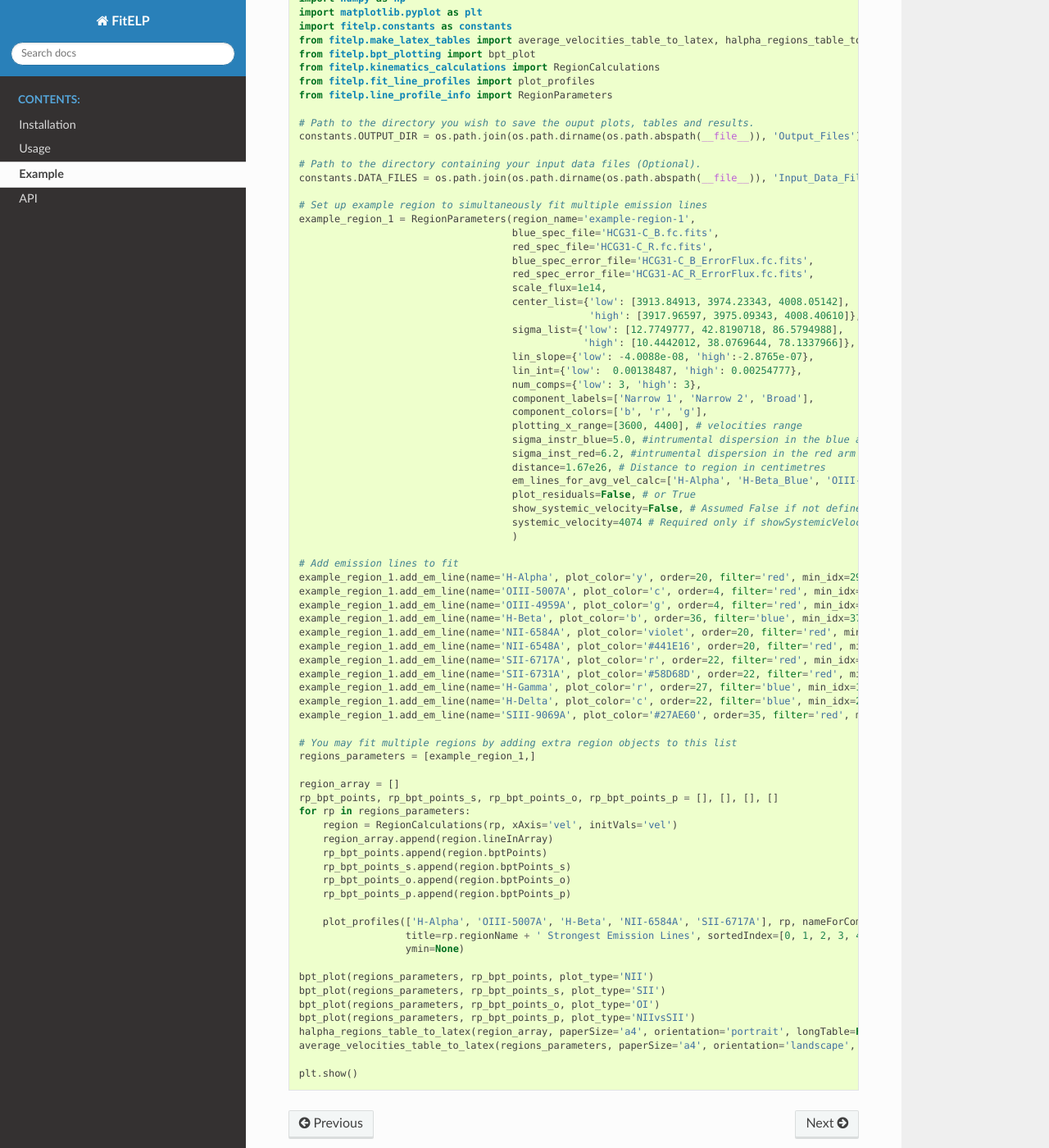
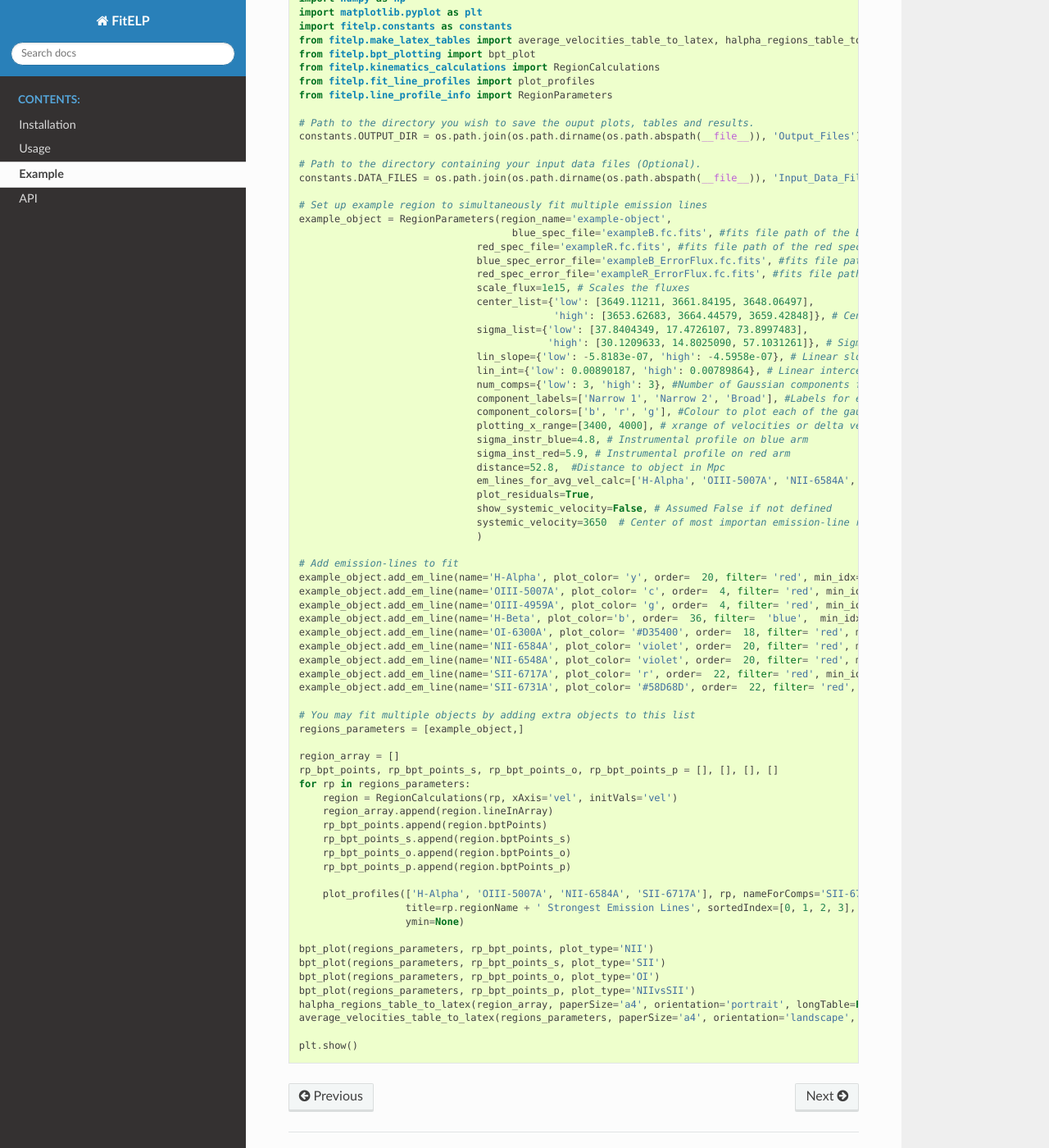
Before and after one commit to daniel-muthukrishna/FitELP, a Sphinx documentation site: the page built from docs/example.rst, in a window 1280 px wide and 1400 px high, scrolled down 288 px. Shown: the whole window at 82% size. Built offline with Sphinx 7.4.7 and the Read the Docs theme 2.0.0, drawn with Linux system fonts in a browser that asks for light colours.

Commit message:
example modified

```diff
--- a/docs/example.rst
+++ b/docs/example.rst
@@ -24,46 +24,44 @@ Example script of fitting multiple Gaussian components in the emission-line prof
     constants.DATA_FILES = os.path.join(os.path.dirname(os.path.abspath(__file__)), 'Input_Data_Files')
 
     # Set up example region to simultaneously fit multiple emission lines
-    example_region_1 = RegionParameters(region_name='example-region-1',
-                                        blue_spec_file='HCG31-C_B.fc.fits',
-                                        red_spec_file='HCG31-C_R.fc.fits',
-                                        blue_spec_error_file='HCG31-C_B_ErrorFlux.fc.fits',
-                                        red_spec_error_file='HCG31-AC_R_ErrorFlux.fc.fits',
-                                        scale_flux=1e14,
-                                        center_list={'low': [3913.84913, 3974.23343, 4008.05142],
-                                                     'high': [3917.96597, 3975.09343, 4008.40610]},
-                                        sigma_list={'low': [12.7749777, 42.8190718, 86.5794988],
-                                                    'high': [10.4442012, 38.0769644, 78.1337966]},
-                                        lin_slope={'low': -4.0088e-08, 'high':-2.8765e-07},
-                                        lin_int={'low':  0.00138487, 'high': 0.00254777},
-                                        num_comps={'low': 3, 'high': 3},
-                                        component_labels=['Narrow 1', 'Narrow 2', 'Broad'],
-                                        component_colors=['b', 'r', 'g'],
-                                        plotting_x_range=[3600, 4400], # velocities range
-                                        sigma_instr_blue=5.0, #intrumental dispersion in the blue arm
-                                        sigma_inst_red=6.2, #intrumental dispersion in the red arm
-                                        distance=1.67e26, # Distance to region in centimetres
-                                        em_lines_for_avg_vel_calc=['H-Alpha', 'H-Beta_Blue', 'OIII-5007A', 'NII-6584A', 'SII-6717A'],
-                                        plot_residuals=False, # or True
-                                        show_systemic_velocity=False, # Assumed False if not defined
-                                        systemic_velocity=4074 # Required only if showSystemicVelocity is True
-                                        )
+    example_object = RegionParameters(region_name='example-object',
+                                        blue_spec_file='exampleB.fc.fits', #fits file path of the blue spectrum
+                                  red_spec_file='exampleR.fc.fits', #fits file path of the red spectrum
+                                  blue_spec_error_file='exampleB_ErrorFlux.fc.fits', #fits file path of the blue spectrum error
+                                  red_spec_error_file='exampleR_ErrorFlux.fc.fits', #fits file path of the red spectrum error
+                                  scale_flux=1e15, # Scales the fluxes
+                                  center_list={'low': [3649.11211, 3661.84195, 3648.06497],
+                                               'high': [3653.62683, 3664.44579, 3659.42848]}, # Center values of the Gaussian components for each zone
+                                  sigma_list={'low': [37.8404349, 17.4726107, 73.8997483],
+                                              'high': [30.1209633, 14.8025090, 57.1031261]}, # Sigma values of the Gaussian components for each zone
+                                  lin_slope={'low': -5.8183e-07, 'high': -4.5958e-07}, # Linear slope values representing the continuum
+                                  lin_int={'low': 0.00890187, 'high': 0.00789864}, # Linear intercept values representing the continuum
+                                  num_comps={'low': 3, 'high': 3}, #Number of Gaussian components for each zone
+                                  component_labels=['Narrow 1', 'Narrow 2', 'Broad'], #Labels for each of the gaussian components
+                                  component_colors=['b', 'r', 'g'], #Colour to plot each of the gaussian components
+                                  plotting_x_range=[3400, 4000], # xrange of velocities or delta velocities
+                                  sigma_instr_blue=4.8, # Instrumental profile on blue arm
+                                  sigma_inst_red=5.9, # Instrumental profile on red arm
+                                  distance=52.8,  #Distance to object in Mpc
+                                  em_lines_for_avg_vel_calc=['H-Alpha', 'OIII-5007A', 'NII-6584A', 'SII-6717A'], # List of emission-lines to use to calculate the average radial velocity
+                                  plot_residuals=True,
+                                  show_systemic_velocity=False, # Assumed False if not defined
+                                  systemic_velocity=3650  # Center of most importan emission-line required only if showSystemicVelocity is True
+                                  )
 
-    # Add emission lines to fit
-    example_region_1.add_em_line(name='H-Alpha', plot_color='y', order=20, filter='red', min_idx=2931, max_idx=3360, rest_wavelength=6562.82, amp_list=[0.578836, 12.2318292, 5.5107925], zone='low', sigma_tsquared=164.96, comp_limits={'a': np.inf, 'c': np.inf, 's': np.inf}, copy_from=None)
-    example_region_1.add_em_line(name='OIII-5007A', plot_color='c', order=4, filter='red', min_idx=2300, max_idx=3440, rest_wavelength=5006.84, amp_list=[0.4929977, 8.9210534, 5.8227902], zone='high',sigma_tsquared=10.39, comp_limits={'a': np.inf, 'c': np.inf, 's': np.inf}, copy_from=None)
-    example_region_1.add_em_line(name='OIII-4959A', plot_color='g', order=4, filter='red', min_idx=1080, max_idx=2000, rest_wavelength=4958.91, amp_list=[0.1641313, 2.9082207, 1.8938379], zone='high',sigma_tsquared=10.39, comp_limits={'a': np.inf, 'c': False, 's': False}, copy_from='OIII-5007A')
-    example_region_1.add_em_line(name='H-Beta', plot_color='b', order=36, filter='blue', min_idx=370, max_idx=1613, rest_wavelength=4861.33, amp_list=[0.1964884, 3.1738928, 1.7306038], zone='low',sigma_tsquared=164.96, comp_limits={'a': np.inf, 'c': False, 's': False}, copy_from='H-Alpha')
-    example_region_1.add_em_line(name='NII-6584A', plot_color='violet', order=20, filter='red', min_idx=3361, max_idx=3885, rest_wavelength=6583.41, amp_list=[0.0436704, 1.0825264, 0.5998283], zone='low',sigma_tsquared=11.87, comp_limits={'a': np.inf, 'c': False, 's': False}, copy_from='H-Alpha')
-    example_region_1.add_em_line(name='NII-6548A', plot_color='#441E16', order=20, filter='red', min_idx=2563, max_idx=2930, rest_wavelength=6548.03, amp_list=0.0133341, 0.3745197, 0.1492923], zone='low',sigma_tsquared=11.87, comp_limits={'a': np.inf, 'c': False, 's': False}, copy_from='NII-6584A')
-    example_region_1.add_em_line(name='SII-6717A', plot_color='r', order=22, filter='red', min_idx=508, max_idx=985, rest_wavelength=6716.47, amp_list=[0.0576321, 0.7924302, 0.4728445], zone='low',sigma_tsquared=5.19, comp_limits={'a': np.inf, 'c': [(3913.8,3917.9),(3974.2,3975.1),(4008.1,4008.4)], 's': [(10.4,12.8),(38.1,42.8),(78.1,86.6)]}, copy_from='H-Alpha')
-    example_region_1.add_em_line(name='SII-6731A', plot_color='#58D68D', order=22, filter='red', min_idx=986, max_idx=1290, rest_wavelength=6730.85, amp_list=[0.0350009, 0.6037486, 0.3466657], zone='low',sigma_tsquared=5.19, comp_limits={'a': np.inf, 'c': False, 's': False}, copy_from='SII-6717A')
-    example_region_1.add_em_line(name='H-Gamma', plot_color='r', order=27, filter='blue', min_idx=1400, max_idx=2350, rest_wavelength=4340.47, amp_list=[0.0922511, 1.3853307, 0.5964586], zone='low',sigma_tsquared=164.96, comp_limits={'a': np.inf, 'c': False, 's': False}, copy_from='H-Beta')
-    example_region_1.add_em_line(name='H-Delta', plot_color='c', order=22, filter='blue', min_idx=2055, max_idx=3000, rest_wavelength=4101.74, amp_list=[0.0922511, 1.3853307, 0.5964586], zone='low',sigma_tsquared=164.96, comp_limits={'a': np.inf, 'c': False, 's': False}, copy_from='H-Beta')
-    example_region_1.add_em_line(name='SIII-9069A', plot_color='#27AE60', order=35, filter='red', min_idx=485, max_idx=881, rest_wavelength=9068.9, amp_list=[0.0323302, 1.2445037, 0.4540262], zone='low',sigma_tsquared=5.19, comp_limits={'a': np.inf, 'c': False, 's': False}, copy_from='H-Alpha')
+    # Add emission-lines to fit
+    example_object.add_em_line(name='H-Alpha', plot_color= 'y', order=  20, filter= 'red', min_idx=  2800, max_idx=3140, rest_wavelength=  6562.82, num_comps=3, amp_list=  [44.999084, 18.236959, 9.312178], zone= 'low', sigma_tsquared=  164.96, comp_limits= {'a': np.inf, 'c': np.inf, 's': np.inf}, copy_from= None)
+    example_object.add_em_line(name='OIII-5007A', plot_color= 'c', order=  4, filter= 'red', min_idx=  2535, max_idx=2870, rest_wavelength=  5006.84, num_comps=3, amp_list=  [15.056061, 4.566674, 5.261243], zone= 'high', sigma_tsquared=  10.39,  comp_limits= {'a': np.inf, 'c': np.inf, 's': np.inf}, copy_from= None)
+    example_object.add_em_line(name='OIII-4959A', plot_color= 'g', order=  4, filter= 'red', min_idx=  1180, max_idx=1510, rest_wavelength=  4958.91, num_comps=3, amp_list=  [5.190979, 1.265695, 0.986356], zone= 'high', sigma_tsquared=  10.39, comp_limits= {'a': np.inf, 'c': False, 's': False}, copy_from= 'OIII-5007A')
+    example_object.add_em_line(name='H-Beta', plot_color='b', order=  36, filter=  'blue',  min_idx= 520,  max_idx= 990, rest_wavelength= 4861.33, amp_list= [8.435867, 1.861033, 3.630495], zone=  'low', sigma_tsquared=  164.96, comp_limits= {'a': np.inf, 'c': False, 's': False}, copy_from=  'H-Alpha'),
+    example_object.add_em_line(name='OI-6300A', plot_color= '#D35400', order=  18, filter= 'red', min_idx=  2380, max_idx=2700, rest_wavelength=  6300.3, num_comps=3, amp_list=  [0.254865, 0.420512, 0.598598], zone= 'low', sigma_tsquared=  10.39, comp_limits= {'a': np.inf, 'c': False, 's': False}, copy_from= 'H-Alpha')
+    example_object.add_em_line(name='NII-6584A', plot_color= 'violet', order=  20, filter= 'red', min_idx=  3250, max_idx=3590, rest_wavelength=  6583.41, num_comps=3, amp_list=  [5.526779, 4.684082, 2.48221], zone= 'low', sigma_tsquared=  11.87, comp_limits= {'a': np.inf, 'c':np.inf, 's': np.inf}, copy_from= None)
+    example_object.add_em_line(name='NII-6548A', plot_color= 'violet', order=  20, filter= 'red', min_idx=  2480, max_idx=2820, rest_wavelength=  6548.03, num_comps=3, amp_list=  [1.729284, 1.613114, 0.821882], zone= 'low', sigma_tsquared=  11.87, comp_limits= {'a': np.inf, 'c': False, 's': False}, copy_from= 'NII-6584A')
+    example_object.add_em_line(name='SII-6717A', plot_color= 'r', order=  22, filter= 'red', min_idx=  530, max_idx=850, rest_wavelength=  6716.47, num_comps=3, amp_list=  [4.68714, 2.259787, 1.839585], zone= 'low', sigma_tsquared=  5.19, comp_limits= {'a': np.inf, 'c': np.inf, 's': np.inf}, copy_from= None)
+    example_object.add_em_line(name='SII-6731A', plot_color= '#58D68D', order=  22, filter= 'red', min_idx=  836, max_idx=1150, rest_wavelength=  6730.85, num_comps=3, amp_list=  [3.34683, 1.878706, 1.238023], zone= 'low', sigma_tsquared=  5.19,comp_limits= {'a': np.inf, 'c': False, 's': False}, copy_from= 'SII-6717A')
 
-    # You may fit multiple regions by adding extra region objects to this list
-    regions_parameters = [example_region_1,]
+    # You may fit multiple objects by adding extra objects to this list
+    regions_parameters = [example_object,]
 
     region_array = []
     rp_bpt_points, rp_bpt_points_s, rp_bpt_points_o, rp_bpt_points_p = [], [], [], []
@@ -75,8 +73,8 @@ Example script of fitting multiple Gaussian components in the emission-line prof
         rp_bpt_points_o.append(region.bptPoints_o)
         rp_bpt_points_p.append(region.bptPoints_p)
 
-        plot_profiles(['H-Alpha', 'OIII-5007A', 'H-Beta', 'NII-6584A', 'SII-6717A'], rp, nameForComps='SII-6717A',
-                      title=rp.regionName + ' Strongest Emission Lines', sortedIndex=[0, 1, 2, 3, 4], logscale=True,
+        plot_profiles(['H-Alpha', 'OIII-5007A', 'NII-6584A', 'SII-6717A'], rp, nameForComps='SII-6717A',
+                      title=rp.regionName + ' Strongest Emission Lines', sortedIndex=[0, 1, 2, 3], logscale=True,
                       ymin=None)
 
     bpt_plot(regions_parameters, rp_bpt_points, plot_type='NII')
--- a/run_analysis.py
+++ b/run_analysis.py
@@ -15,7 +15,7 @@ constants.OUTPUT_DIR = os.path.join(os.path.dirname(os.path.abspath(__file__)),
 # Path to the directory containing your input data files (Optional).
 constants.DATA_FILES = os.path.join(os.path.dirname(os.path.abspath(__file__)), 'Input_Data_Files')
 
-# # Set up example region to simultaneously fit multiple emission lines
+# # Set up example region to simultaneously fit multiple emission-lines
 example_object = RegionParameters(region_name='example-object', # Name of object
                                   blue_spec_file='exampleB.fc.fits', #fits file path of the blue spectrum
                                   red_spec_file='exampleR.fc.fits', #fits file path of the red spectrum
@@ -40,7 +40,7 @@ example_object = RegionParameters(region_name='example-object', # Name of object
                                   show_systemic_velocity=False, # Assumed False if not defined
                                   systemic_velocity=3650  # Center of most importan emission-line required only if showSystemicVelocity is True
                                   )
-
+# Add emission-lines to fit
 example_object.add_em_line(name='H-Alpha', plot_color= 'y', order=  20, filter= 'red', min_idx=  2800, max_idx=3140, rest_wavelength=  6562.82, num_comps=3, amp_list=  [44.999084, 18.236959, 9.312178], zone= 'low', sigma_tsquared=  164.96, comp_limits= {'a': np.inf, 'c': np.inf, 's': np.inf}, copy_from= None)
 example_object.add_em_line(name='OIII-5007A', plot_color= 'c', order=  4, filter= 'red', min_idx=  2535, max_idx=2870, rest_wavelength=  5006.84, num_comps=3, amp_list=  [15.056061, 4.566674, 5.261243], zone= 'high', sigma_tsquared=  10.39,  comp_limits= {'a': np.inf, 'c': np.inf, 's': np.inf}, copy_from= None)
 example_object.add_em_line(name='OIII-4959A', plot_color= 'g', order=  4, filter= 'red', min_idx=  1180, max_idx=1510, rest_wavelength=  4958.91, num_comps=3, amp_list=  [5.190979, 1.265695, 0.986356], zone= 'high', sigma_tsquared=  10.39, comp_limits= {'a': np.inf, 'c': False, 's': False}, copy_from= 'OIII-5007A')
```
